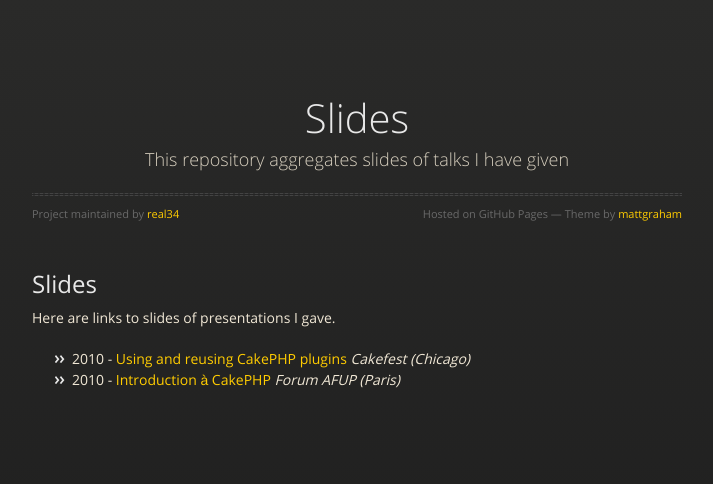
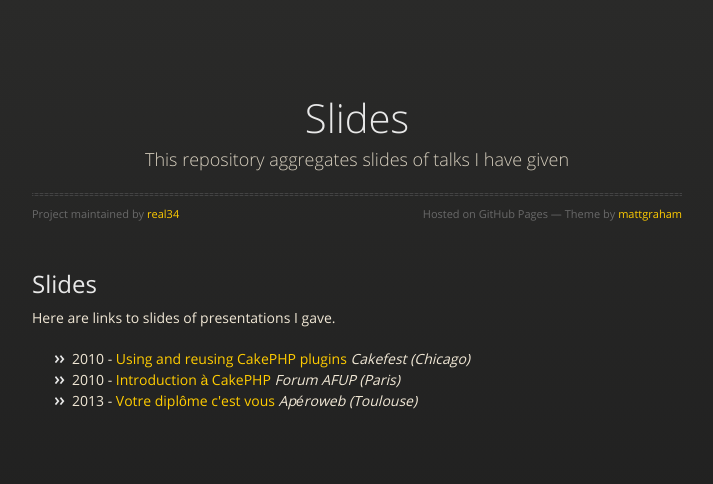
Before and after one commit to real34/slides, a plain HTML site: page index.html in a window 1280 px wide. Shown: the whole page, without its empty margins (283-996 px from the left). Drawn offline with nearby package versions, Linux system fonts and the light colour scheme.

Commit message:
Update slides list

```diff
--- a/index.html
+++ b/index.html
@@ -39,6 +39,8 @@
 </li>
 <li>2010 - <a href="http://fr.slideshare.net/real34/introduction-cakephp">Introduction à CakePHP</a> <em>Forum AFUP (Paris)</em>
 </li>
+<li>2013 - <a href="votre-diplome-cest-vous/">Votre diplôme c'est vous</a> <em>Apéroweb (Toulouse)</em>
+</li>
 </ul>
       </section>
 
```
